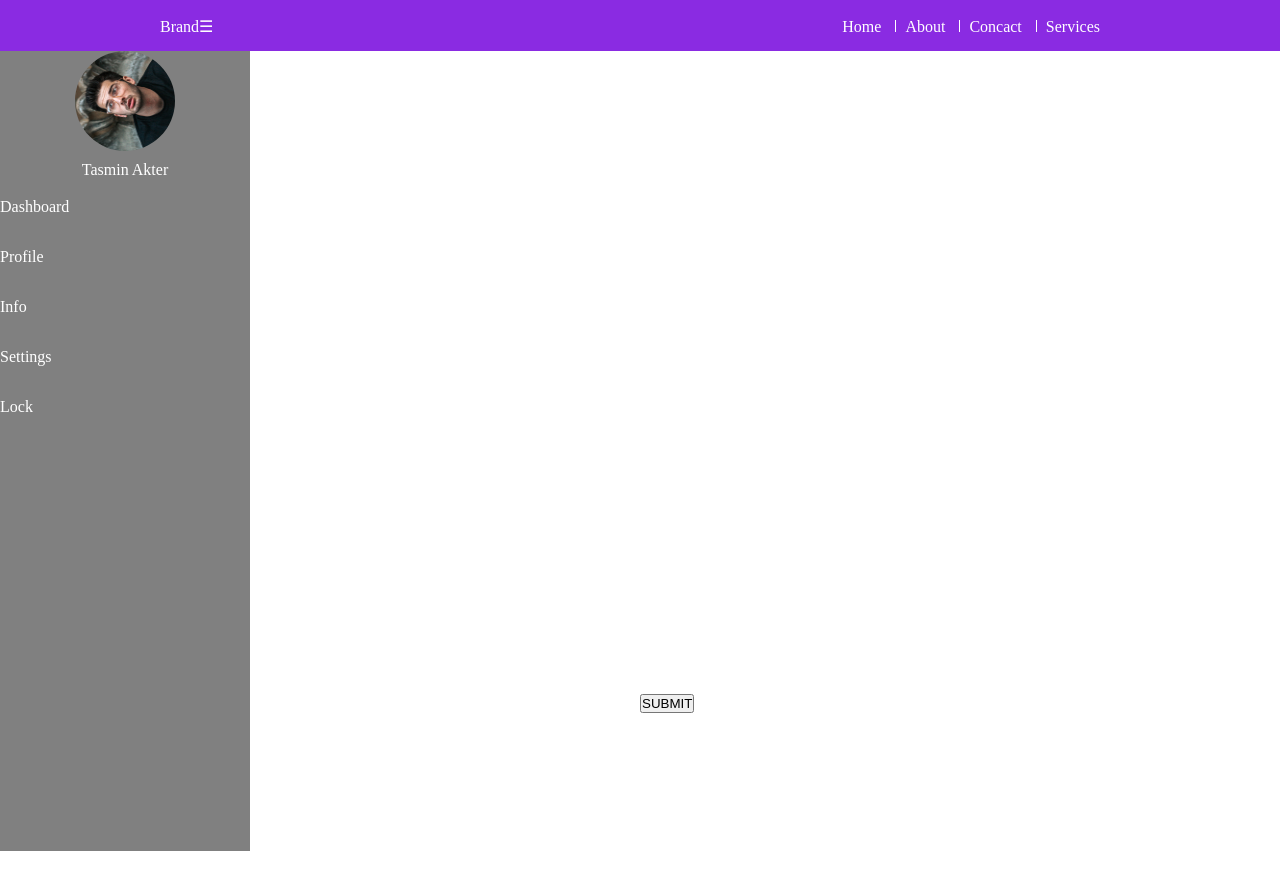
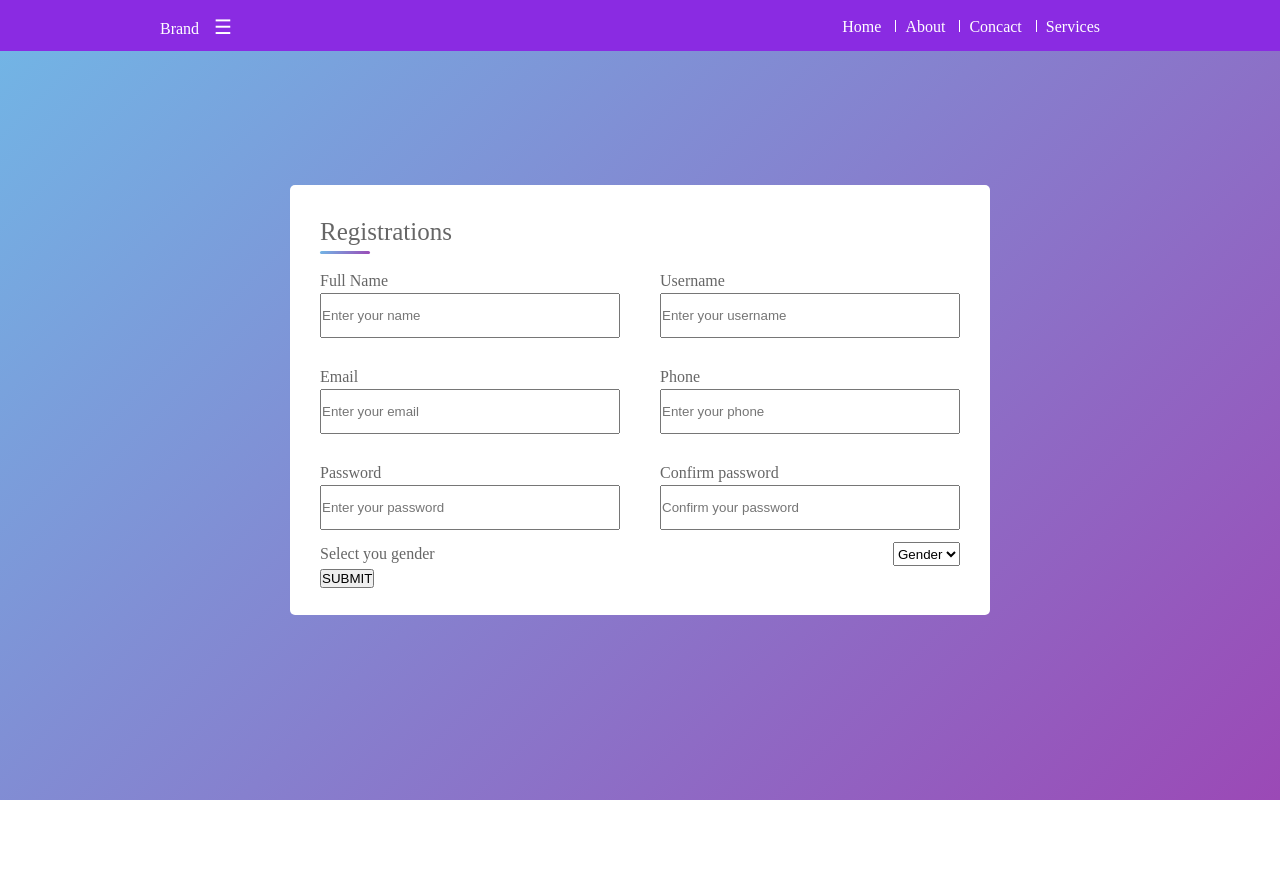
Before and after one commit to Azizul7m/html-css-template, a plain HTML site: page index.html in a window 1280 px wide. Shown: the top 890 px of the page. After the commit the page ends 800 px from the top, so only its background shows below. Drawn offline with Linux system fonts and the light colour scheme.

Commit message:
Registration from

```diff
--- a/index.html
+++ b/index.html
@@ -26,20 +26,88 @@
 			</div>
 		</header>
 
-		<div class="side__bar">
-			<center>
-				<img src="./img/12.jpg" alt="img" id="img__id" />
-				<div class="left__side"><a href="#">Tasmin Akter</a></div>
-			</center>
-			<ul>
-				<li><a href="#">Dashboard</a></li>
-				<li><a href="#">Profile</a></li>
-				<li><a href="#">Info</a></li>
-				<li><a href="#">Settings</a></li>
-				<li><a href="#">Lock</a></li>
-			</ul>
-		</div>
-
-		<div id="btn"><button>SUBMIT</button></div>
+		<section class="from">
+			<div class="from__containar">
+			<div class="title">Registrations</div>
+				<form class="main__from" action="#">
+					<div class="user_details">
+						<div class="input_box">
+							<span class="details">Full Name</span>
+							<input
+								type="text"
+								value=""
+								name=""
+								id="fullname"
+								placeholder="Enter your name"
+								required
+							/>
+						</div>
+						<div class="input_box">
+							<span class="details">Username</span>
+							<input
+								type="text"
+								value=""
+								name=""
+								id="username"
+								placeholder="Enter your username"
+								required
+							/>
+						</div>
+						<div class="input_box">
+							<span class="details">Email</span>
+							<input
+								type="email"
+								value=""
+								name=""
+								id="email"
+								placeholder="Enter your email"
+								required
+							/>
+						</div>
+						<div class="input_box">
+							<span class="details">Phone</span>
+							<input
+								type="text"
+								value=""
+								name=""
+								id="phone"
+								placeholder="Enter your phone"
+								required
+							/>
+						</div>
+						<div class="input_box">
+							<span class="details">Password</span>
+							<input
+								type="password"
+								value=""
+								name=""
+								id="password"
+								placeholder="Enter your password"
+								required
+							/>
+						</div>
+						<div class="input_box">
+							<span class="details">Confirm password</span>
+							<input
+								type="password"
+								value=""
+								name=""
+								id="cpassword"
+								placeholder="Confirm your password"
+								required
+							/>
+						</div>
+						<label for="gender"> Select you gender</label>
+						<select name="gender" id="gender" required>
+							<option value="none" selected>Gender</option>
+							<option value="male">Male</option>
+							<option value="female">Female</option>
+							<option value="other">other</option>
+						</select>
+					</div>
+					<button type="submit">SUBMIT</button>
+				</form>
+			</div>
+		</section>
 	</body>
 </html>
--- a/style.css
+++ b/style.css
@@ -12,6 +12,7 @@ body {
 	font-size: 16px;
 	line-height: 1.5em;
 	font-family: fira code;
+	background: linear-gradient(135deg, #71b7e6, #9b49b6);
 }
 img {
 	max-width: 100%;
@@ -45,6 +46,7 @@ NavBar
 	background-color: blueviolet;
 	color: white;
 	padding: 15px 0px;
+	position: fixed;
 }
 
 .NavBar {
@@ -73,7 +75,11 @@ NavBar
 	text-decoration: none;
 	color: white;
 }
-
+.left__nav label {
+	padding-left: 15px;
+	font-size: 20px;
+	cursor: pointer;
+}
 .nav__manu ul li::after {
 	width: 1px;
 	height: 12px;
@@ -91,68 +97,57 @@ NavBar
 .nav__manu ul li a:hover {
 	color: #ddd;
 }
-
-/* ======================================================== */
-/* Side Bar */
-/* ======================================================== */
-
-.side__bar {
-	width: 250px;
-	height: 100%;
-	background: gray;
-	position: fixed;
-	transition: all 0.3x;
-}
-.side__bar img {
-	width: 100px;
-	height: 100px;
-	border-radius: 100px;
-}
-.side__bar a {
-	text-decoration: none;
-	color: #fff;
-}
-
-.side__bar ul li {
-	line-height: 50px;
-}
-.side__bar ul li:hover {
-	background: blueviolet;
-}
-
-/*--------------------- Side end------------------------*/
-
 #check {
-	outline: red;
 	display: none;
 }
 
-input:checked + .nav {
-	background-color: #2f323a;
+/* ======================================================== */
+/* From  */
+/* ======================================================== */
+.from {
+	height: 100vh;
+	display: flex;
+	align-items: center;
+	justify-content: center;
+	padding: 15px;
 }
-
-#btn {
-	margin: 50% 50%;
+.from__containar {
+	max-width: 700px;
+	width: 100%;
+	background: #fff;
+	border-radius: 5px;
+	padding: 25px 30px;
 }
-
-#check:checked ~ #btn button {
-	padding: 10px;
-	background-color: black;
-	color: wheat;
-	border-radius: 10px;
-	display: block;
-	cursor: pointer;
-	border: none;
+.from__containar .title {
+	position: relative;
+	font-size: 25px;
+	font-weight: 500;
+	padding: 10px 0;
 }
-#check:checked ~ .side__bar {
-	background: black;
-	left: -190px;
+.from__containar .title::before {
+	content: " ";
+	height: 3px;
+	width: 50px;
+	background: linear-gradient(135deg, #71b7e6, #9b49b6);
+	position: absolute;
+	left: 0;
+	bottom: 0;
+	border-radius: 5px;
 }
-#check:checked ~ .side__bar ul li a {
-	color: #fff;
+.main__from .user_details {
+	display: flex;
+	flex-wrap: wrap;
+	justify-content: space-between;
 }
-#check:checked ~ .side__bar img{
-	width: 50px;
-	height: 50px;
-
+.user_details .input_box {
+	width: calc(100% / 2 - 20px);
+	margin: 15px 0 12px 0;
 }
+.input_box input {
+	height: 45px;
+	width: 100%;
+}
+.input_box span {
+	font-weight: 500;
+	margin-bottom: 45px;
+}
```
